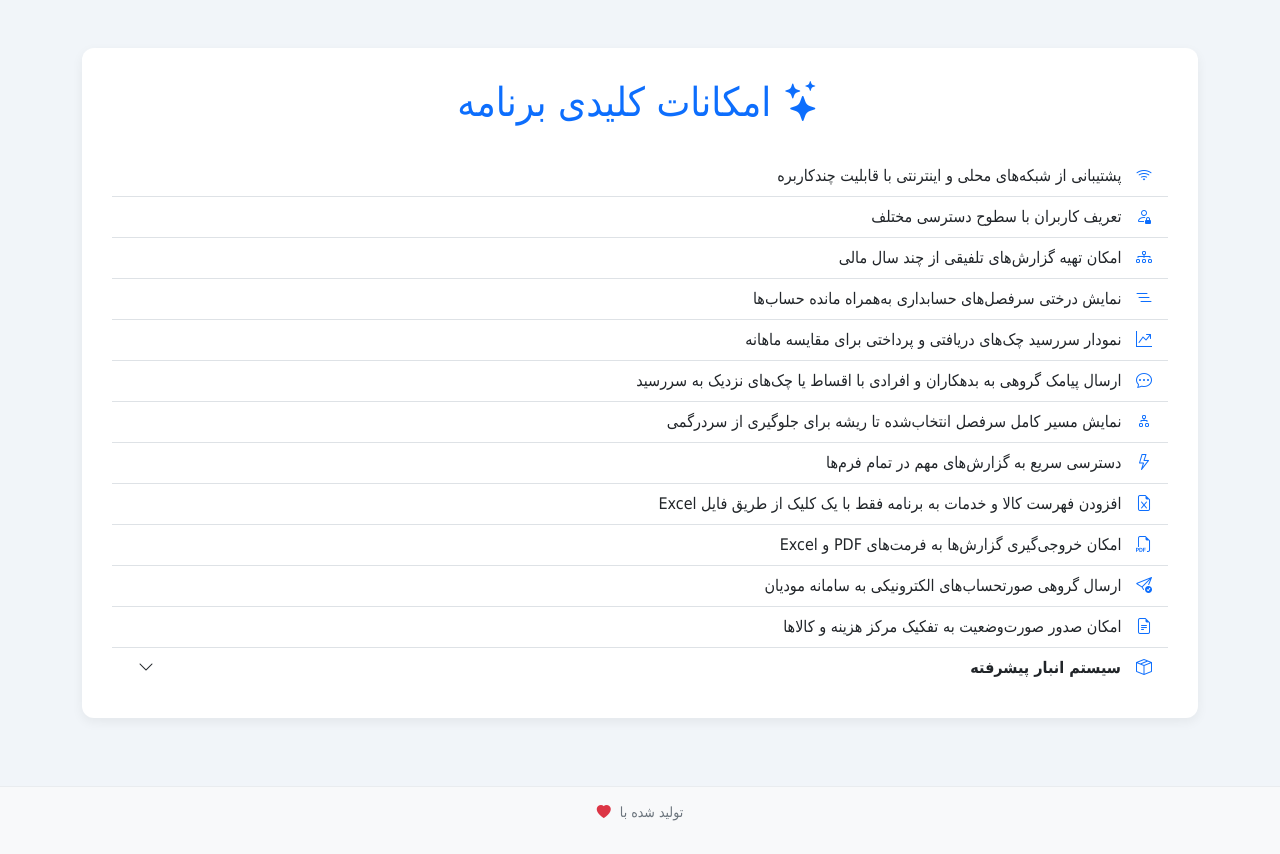
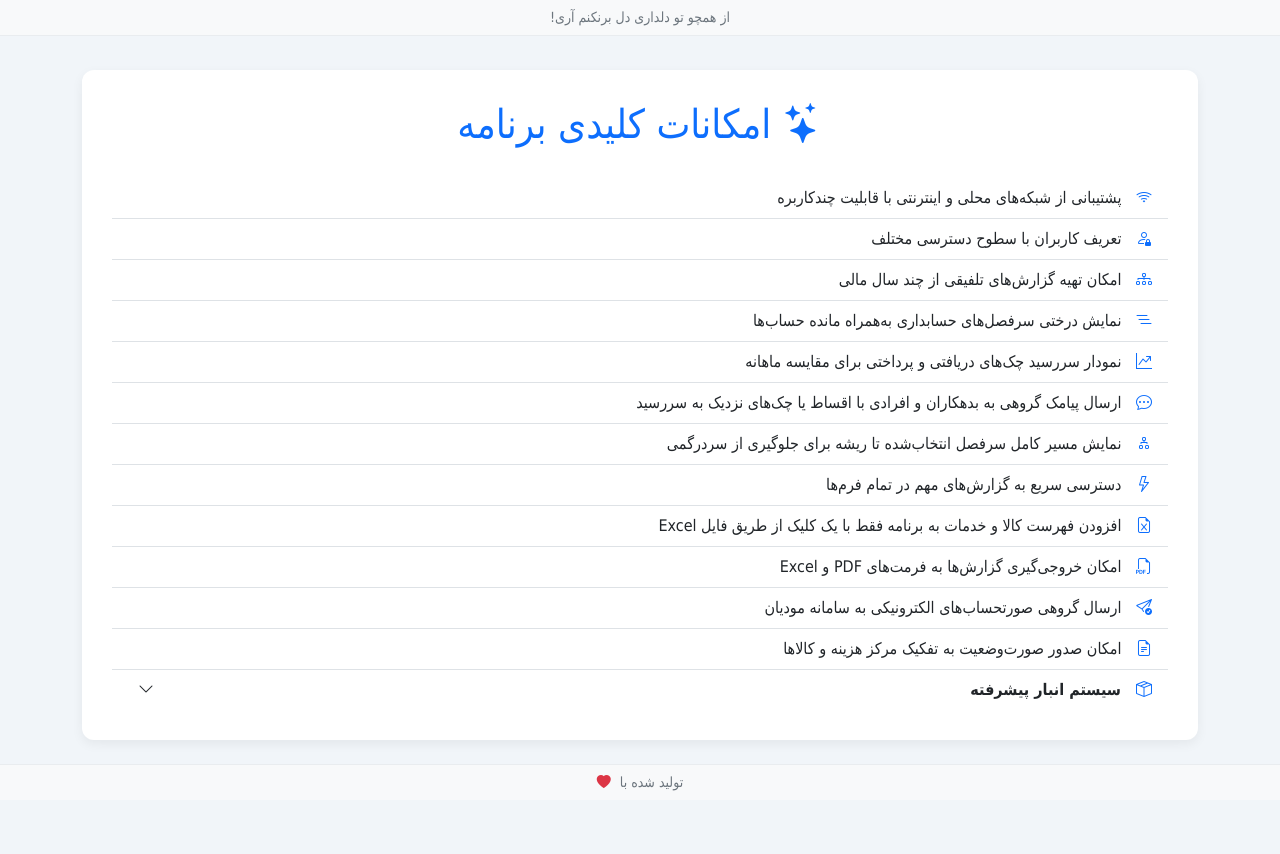
Before and after one commit to hoseinii/software-features, a plain HTML site: page index.html in a window 1280 px wide. After the commit the page ends 810 px from the top, so only its background shows below. Drawn offline with nearby package versions, Linux system fonts and the light colour scheme.

Commit message:
Update index.html

```diff
--- a/index.html
+++ b/index.html
@@ -12,6 +12,8 @@
         body {
             background-color: #f1f5f9;
             font-family: 'Tahoma', sans-serif;
+            margin-top: 50px; /* فاصله از هدر */
+            margin-bottom: 50px; /* فاصله از فوتر */
         }
         .feature-box {
             background-color: white;
@@ -44,25 +46,61 @@
         .toggle-icon:not(.collapsed)::before {
             content: "\f286"; /* Bootstrap icon: chevron-up */
         }
+        /* استایل هدر */
+        header {
+            background-color: #f8f9fa;
+            height: 36px; /* کاهش ارتفاع برای هماهنگی با آیتم‌های لیست */
+            display: flex;
+            align-items: center;
+            justify-content: center;
+            color: #6c757d;
+            font-size: 14px;
+            border-bottom: 1px solid #e9ecef;
+            position: fixed;
+            top: 0;
+            width: 100%;
+            z-index: 1000;
+        }
+        header p {
+            margin: 0; /* حذف حاشیه‌های اضافی */
+        }
         /* استایل فوتر */
         footer {
             background-color: #f8f9fa;
-            padding: 15px 0;
-            text-align: center;
+            height: 36px; /* کاهش ارتفاع برای هماهنگی با آیتم‌های لیست */
+            display: flex;
+            align-items: center;
+            justify-content: center;
             color: #6c757d;
             font-size: 14px;
-            margin-top: 20px;
             border-top: 1px solid #e9ecef;
+            position: fixed;
+            bottom: 0;
+            width: 100%;
+            z-index: 1000;
+        }
+        footer p {
+            margin: 0; /* حذف حاشیه‌های اضافی */
         }
         footer .bi-heart-fill {
             color: #dc3545;
             margin-right: 5px; /* فاصله بین آیکن قلب و متن */
         }
+        /* افزایش فاصله محتوای اصلی */
+        .container {
+            padding-top: 20px; /* فاصله کمتر از هدر */
+            padding-bottom: 20px; /* فاصله کمتر از فوتر */
+        }
     </style>
 </head>
 <body>
 
-<div class="container py-5">
+<!-- هدر -->
+<header>
+    <p>از همچو تو دلداری دل برنکنم آری!</p>
+</header>
+
+<div class="container">
     <div class="feature-box">
         <h1 class="text-center"><i class="bi bi-stars"></i> امکانات کلیدی برنامه</h1>
         <ul class="list-group list-group-flush">
@@ -113,9 +151,7 @@
 
 <!-- فوتر -->
 <footer>
-    <div class="container">
-        <p>تولید شده با <i class="bi bi-heart-fill"></i></p>
-    </div>
+    <p>تولید شده با <i class="bi bi-heart-fill"></i></p>
 </footer>
 
 </body>
```
